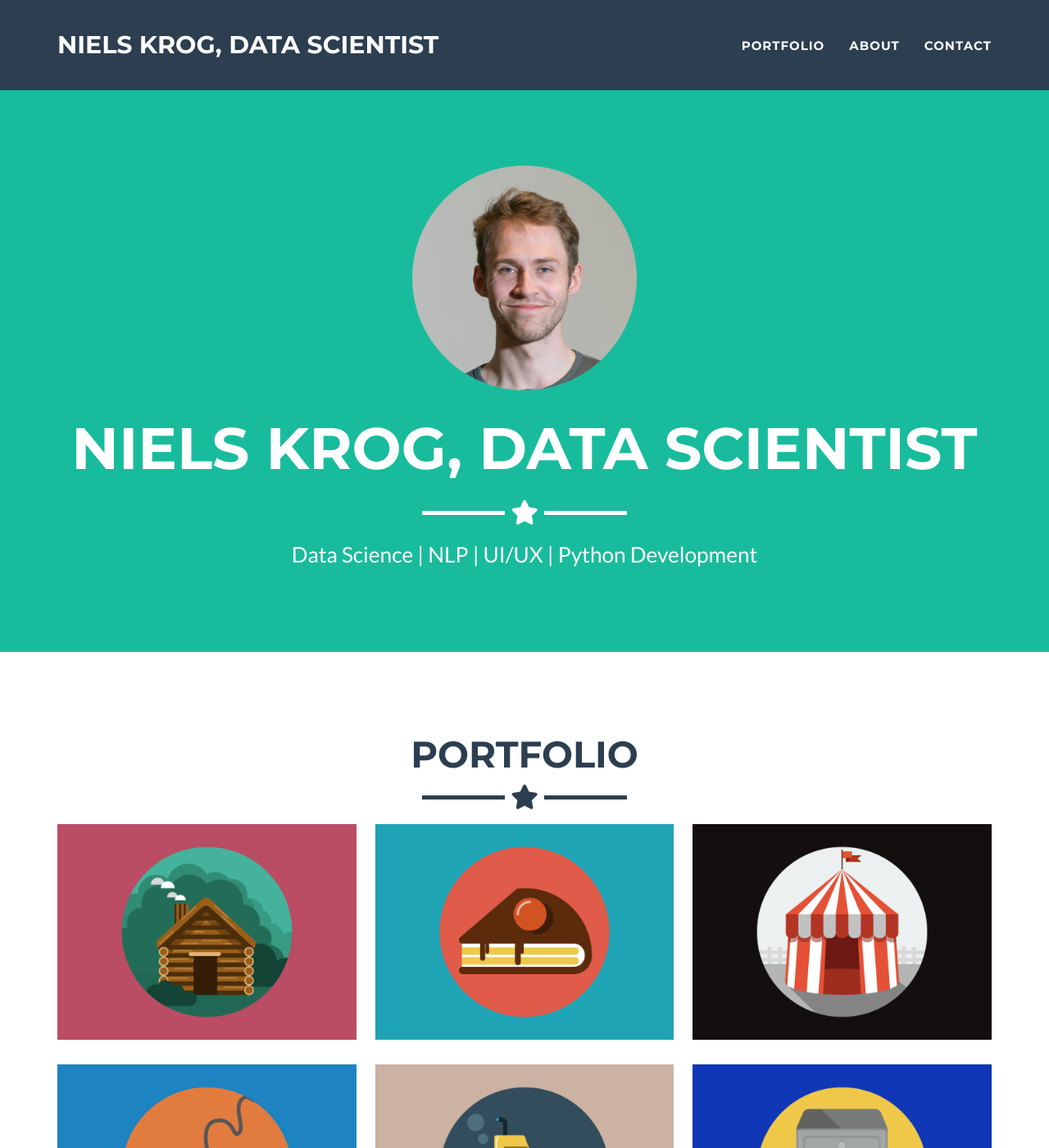
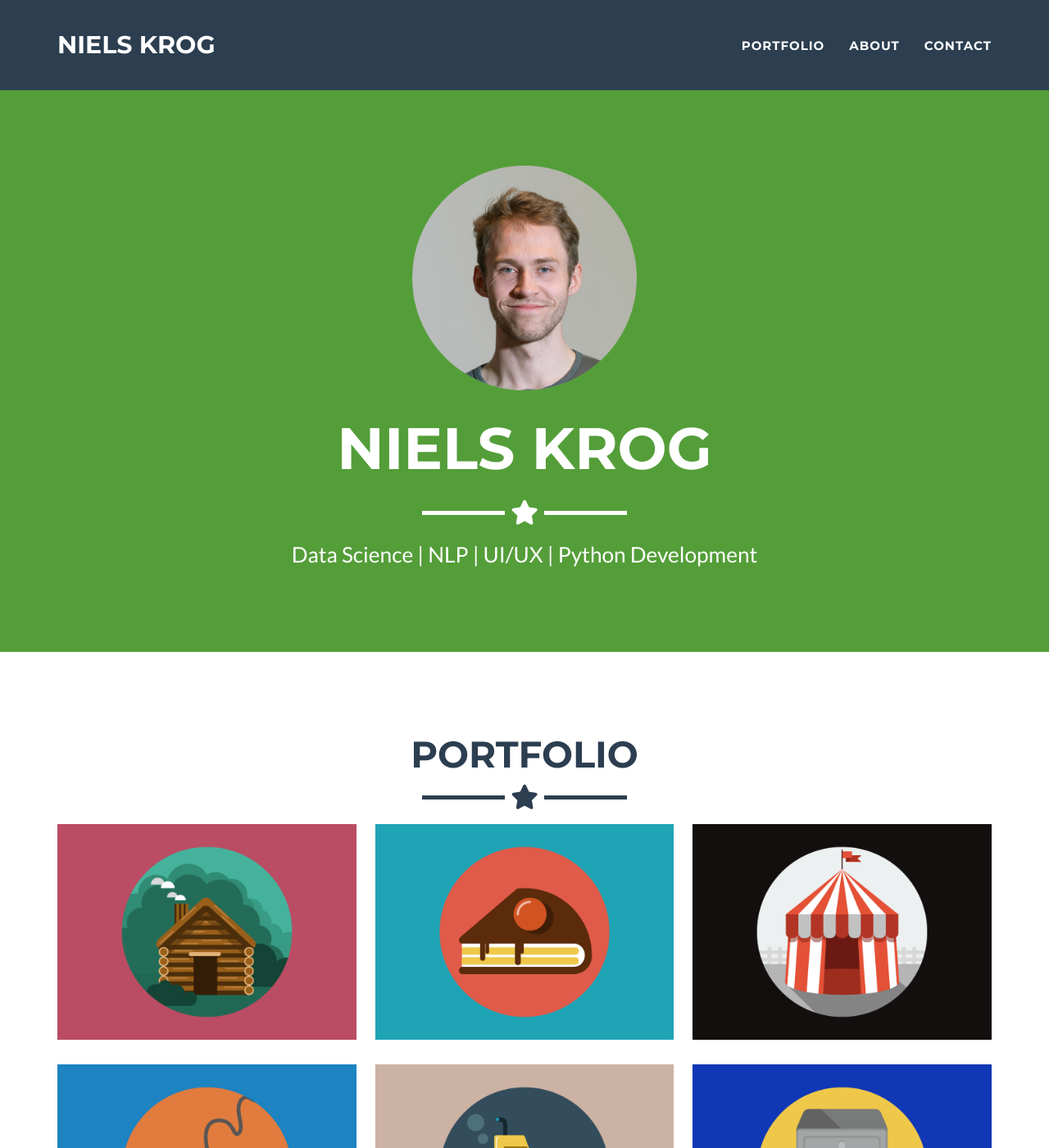
Before and after one commit to kroglkt/kroglkt.github.io, a Jekyll site: the page built from _posts/2014-07-18-project-1.markdown, in a window 1280 px wide and 1400 px high. Shown: the whole window at 82% size. Built offline with Jekyll 4.4.1, drawn with Linux system fonts in a browser that asks for light colours; some of the changed text lies outside the part shown.

Commit message:
Updated text

```diff
--- a/_config.yml
+++ b/_config.yml
@@ -1,7 +1,7 @@
 # Site settings
-title: Niels Krog, Data Scientist
+title: Niels Krog
 email: niels.krog1@gmail.com
-url: https://maxwellsalmon.github.io
+url: https://kroglkt.github.io
 description: "Personal portfolio for Niels Krog: data science, natural language processing and Python development"
 keywords: "nlp,data science,python,ui,ux,visualization"
 skills: "Data Science | NLP | UI/UX | Python Development"
@@ -25,15 +25,15 @@ disqus_shortname: myshortname
 
 # Color settings (hex-codes without the leading hash-tag)
 color:
-  primary: 18bc9c #80B3FF
-  primary-rgb: "24,288,156" #"128,179,255"
+  primary: 549E39 #80B3FF
+  primary-rgb: "84,158,57" #"128,179,255"
   secondary: 2c3e50 #FD6E8A
   secondary-dark: 233140 #A2122F
 
 # Footer settings
 footer:
-  copyright: Dr. Henry Jekyll
-  location: Location
+  copyright: Niels Krog
+  location: Denmark
   social: Around the Web
   credits: Credits
 
@@ -48,12 +48,12 @@ social:
   - title: bitbucket
     url: http://bitbucket.org/jekyll
   - title: github
-    url: http://github.com/jekyll
+    url: https://github.com/MaxwellSalmon
 
 # Postal address (add as many lines as necessary)
 address:
-  - line: 3481 Melrose Place
-  - line: Beverly Hills, CA 90210
+  - line: Præstelængen 28
+  - line: Copenhagen, Denmark
 
 # Credits content
 credits: 'Freelancer is a free to use, open source Bootstrap theme created by <a href="http://startbootstrap.com">Start Bootstrap</a>.'
--- a/_includes/about.html
+++ b/_includes/about.html
@@ -9,18 +9,13 @@
     </div>
     <div class="row">
       <div class="col-lg-4 col-lg-offset-2">
-        <p>Freelancer is a free bootstrap theme created by Start Bootstrap. The download includes the complete
-          source files including HTML, CSS, and JavaScript as well as optional LESS stylesheets for easy
-          customization.</p>
+        <p>Graduated from University of Copenhagen in 2022 as a data scientist. Work well both alone and in teams
+        and know how to communicate complex technical information to non-technical people.</p>
       </div>
       <div class="col-lg-4">
-        <p>Whether you're a student looking to showcase your work, a professional looking to attract clients, or
-          a graphic artist looking to share your projects, this template is the perfect starting point! </p>
-      </div>
-      <div class="col-lg-8 col-lg-offset-2 text-center">
-        <a href="https://github.com/jeromelachaud/freelancer-theme" class="btn btn-lg btn-outline">
-          <i class="fa fa-download"></i> Download Theme
-        </a>
+        <p>Currently based in Copenhagen, but looking for work abroad. Take a look at my current and completed
+          projects above to see how I can contribute to your workplace.
+        </p>
       </div>
     </div>
   </div>
```
Also changed, not shown: screenshot.png (deleted).
